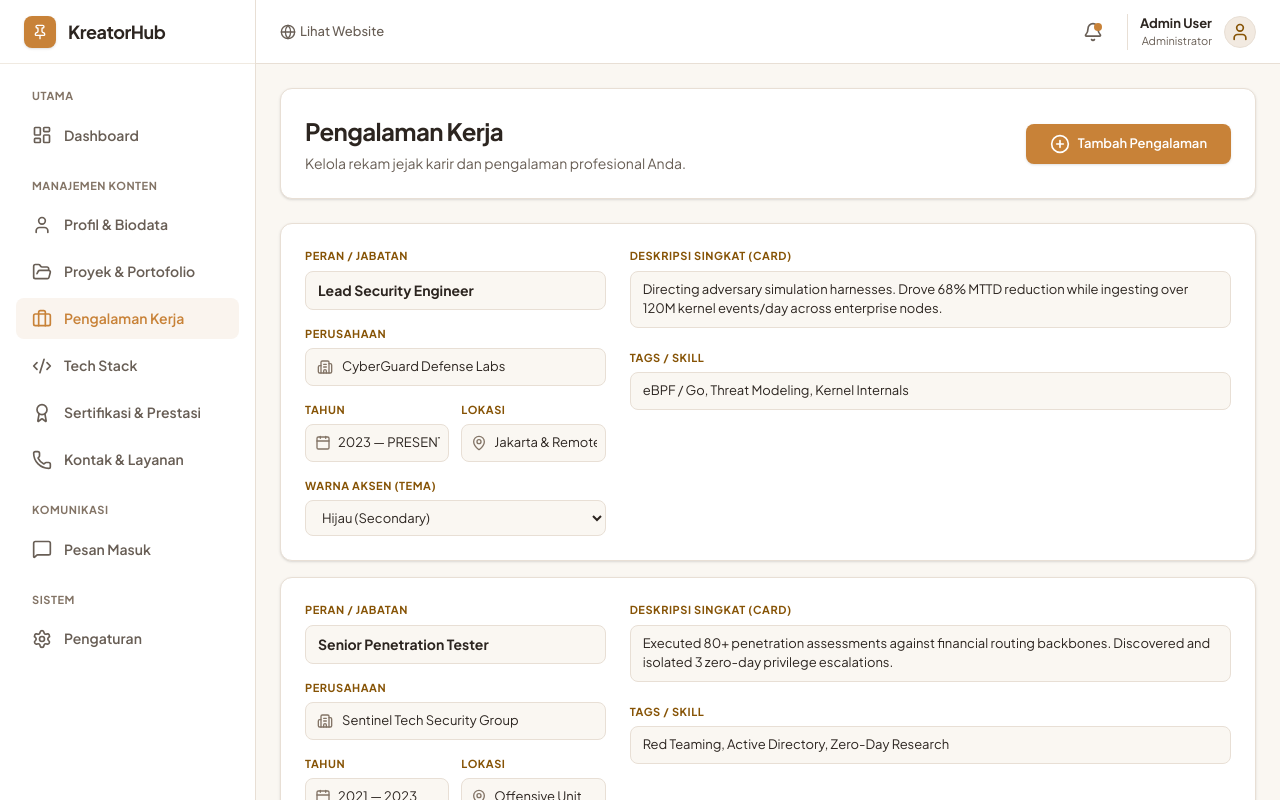
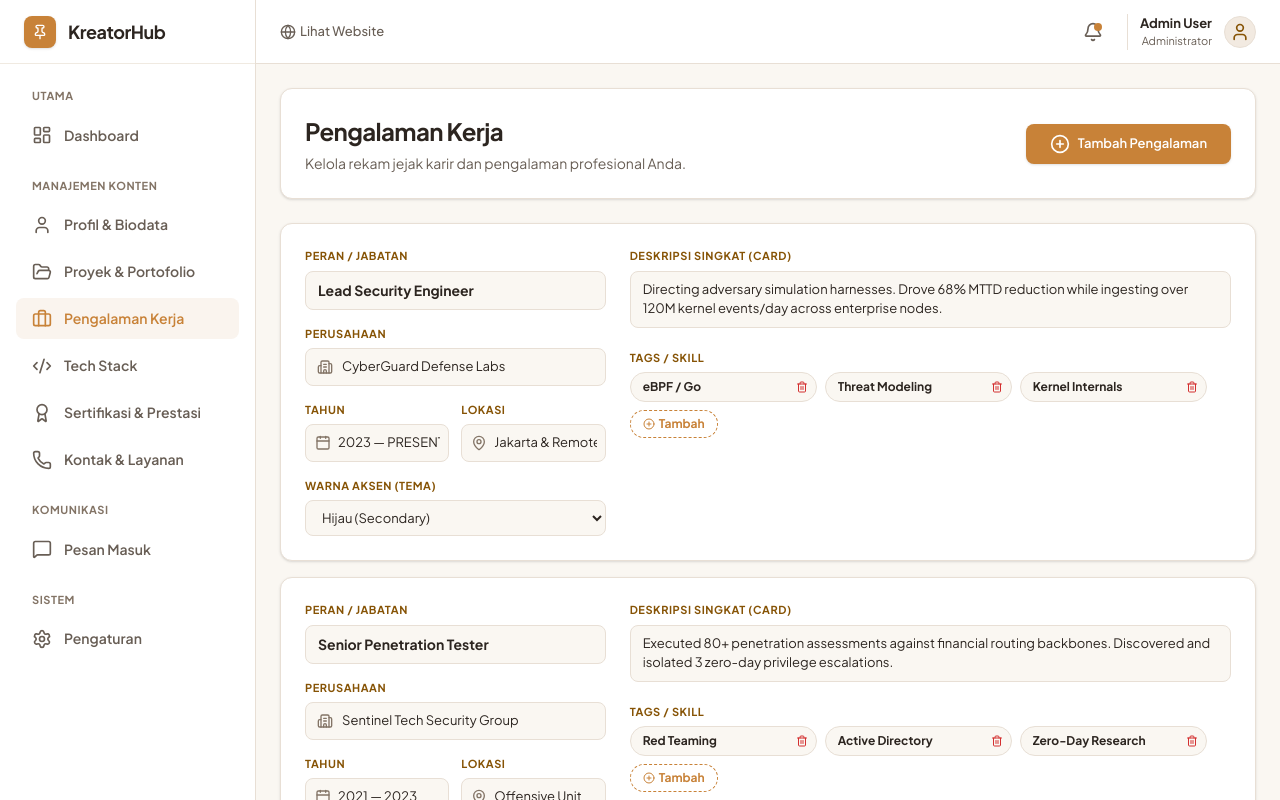
Before and after one commit to AdliXSec/Portfolio-V2, a React (Vite) app in the folder app/: page /admin/experience in a window 1280 px wide. Shown: the top 800 px of the page. Built offline with nearby package versions, Linux system fonts and the light colour scheme.

Commit message:
feat: use pill design for tags and skills in admin experience page

```diff
--- a/app/src/data/profile.js
+++ b/app/src/data/profile.js
@@ -17,14 +17,12 @@ export const profile = {
 
   extendedPhilosophy: [
     "Dalam lanskap digital saat ini, mengandalkan pemindaian keamanan otomatis tidaklah cukup. Ancaman modern mengeksploitasi logika bisnis dan kerentanan API yang kompleks. Pengalaman membangun sistem secara utuh—dari backend, integrasi database, hingga antarmuka—memberikan keunggulan krusial dalam memahami cara penyerang berpikir dan membongkar sistem.",
-    "Fokus utama saya adalah menciptakan ekosistem keamanan yang proaktif. Hal ini diwujudkan melalui penggabungan alat investigasi OSINT, pengembangan platform SecOps terintegrasi dengan API intelijen ancaman (seperti VirusTotal dan NVD NIST), serta inovasi IoT untuk memantau kerentanan lingkungan dunia nyata.",
     "Fokus utama saya adalah menciptakan ekosistem keamanan yang proaktif. Hal ini diwujudkan melalui penggabungan alat investigasi OSINT, pengembangan platform SecOps terintegrasi dengan API intelijen ancaman (seperti VirusTotal dan NVD NIST), serta inovasi IoT untuk memantau kerentanan lingkungan dunia nyata."
   ],
   methodologyPillars: [
     "Pengujian penetrasi aplikasi web berbasis logika kerentanan mendalam (Vulnerability Assessment).",
     "Pengembangan arsitektur backend dan REST API yang efisien, aman, dan dapat diskalakan.",
     "Integrasi Threat Intelligence dan OSINT ke dalam alur kerja operasi keamanan modern.",
-    "Eksperimentasi sistem perangkat keras (IoT) dengan mikrokontroler untuk deteksi anomali.",
     "Eksperimentasi sistem perangkat keras (IoT) dengan mikrokontroler untuk deteksi anomali."
   ],
 
@@ -32,7 +30,6 @@ export const profile = {
     { value: 'C3SA', label: 'Certified Cyber Security Analyst' },
     { value: 'HOF', label: 'CSIRT Kutai Kartanegara' },
     { value: 'WEB-RTA', label: 'Certified Web Red Team An.' },
-    { value: '(1st)', label: 'Best Defender Cyber Combat' },
     { value: '(1st)', label: 'Best Defender Cyber Combat' }
   ],
 
@@ -40,7 +37,6 @@ export const profile = {
     { label: 'Web App Security & Pentesting', icon: '🛡️' },
     { label: 'Backend & API Development', icon: '💻' },
     { label: 'OSINT & Threat Intelligence', icon: '🔍' },
-    { label: 'IoT & Hardware Integration', icon: '⚙️' },
     { label: 'IoT & Hardware Integration', icon: '⚙️' }
   ],
 
@@ -48,7 +44,6 @@ export const profile = {
     { platform: 'GitHub', url: 'https://github.com/AdliXSec', icon: 'Github' },
     { platform: 'LinkedIn', url: 'https://linkedin.com/in/naufal-syahruradli', icon: 'Linkedin' },
     { platform: 'TikTok', url: 'https://www.tiktok.com/@dlixonly._', icon: 'Link2' },
-    { platform: 'HackTheBox', url: 'https://hackthebox.com/', icon: 'Box' },
     { platform: 'HackTheBox', url: 'https://hackthebox.com/', icon: 'Box' }
   ]
 };
--- a/app/src/pages/admin/AdminExperience.jsx
+++ b/app/src/pages/admin/AdminExperience.jsx
@@ -1,28 +1,30 @@
+import { useState } from 'react';
 import { Briefcase, PlusCircle, Calendar, MapPin, Building2, Trash2 } from 'lucide-react';
-import { experiences as experience } from '../../data/experience';
+import { experiences as initialExperiences } from '../../data/experience';
 
-export default function AdminExperience() {
+function ExperienceCard({ exp, onRemove, onUpdate }) {
+  const [tags, setTags] = useState(exp.tags || []);
+
+  const addTag = () => setTags([...tags, '']);
+  const updateTag = (index, value) => {
+    const newTags = [...tags];
+    newTags[index] = value;
+    setTags(newTags);
+    onUpdate({ ...exp, tags: newTags });
+  };
+  const removeTag = (index) => {
+    const newTags = tags.filter((_, i) => i !== index);
+    setTags(newTags);
+    onUpdate({ ...exp, tags: newTags });
+  };
+
   return (
-    <div className="py-6 flex flex-col gap-6 max-w-[1440px] mx-auto w-full">
-      <div className="flex flex-col md:flex-row md:items-center justify-between gap-4 bg-white p-6 rounded-xl border border-[#E8DFD5] shadow-sm">
-        <div>
-          <h1 className="text-[24px] font-bold text-[#2C2520] tracking-tight">Pengalaman Kerja</h1>
-          <p className="text-[14px] text-[#685E55] mt-1">
-            Kelola rekam jejak karir dan pengalaman profesional Anda.
-          </p>
-        </div>
-        <button className="inline-flex items-center justify-center gap-2 px-6 py-2.5 rounded-lg bg-[#C88238] hover:bg-[#B86F28] text-white text-[13px] font-semibold shadow-sm transition-all">
-          <PlusCircle className="w-5 h-5" />
-          <span>Tambah Pengalaman</span>
-        </button>
-      </div>
-
-      <div className="flex flex-col gap-4">
-        {experience.map((exp, index) => (
-          <div key={index} className="bg-white p-6 rounded-xl border border-[#E8DFD5] shadow-sm flex flex-col md:flex-row gap-6 relative group">
+    <div className="bg-white p-6 rounded-xl border border-[#E8DFD5] shadow-sm flex flex-col md:flex-row gap-6 relative group">
       <div className="absolute top-6 right-6 opacity-0 group-hover:opacity-100 transition-opacity flex gap-2">
         <button className="px-3 py-1.5 bg-[#FAF4EE] text-[#2C2520] text-[12px] font-bold rounded border border-[#E8DFD5] hover:bg-[#F2EAE1]">Simpan</button>
-              <button className="p-1.5 bg-[#FFF0F0] text-[#D32F2F] rounded border border-[#FFCDD2] hover:bg-[#FFEBEE]"><Trash2 className="w-4 h-4" /></button>
+        <button onClick={onRemove} className="p-1.5 bg-[#FFF0F0] text-[#D32F2F] rounded border border-[#FFCDD2] hover:bg-[#FFEBEE]">
+          <Trash2 className="w-4 h-4" />
+        </button>
       </div>
 
       <div className="w-full md:w-1/3 space-y-4">
@@ -72,10 +74,73 @@ export default function AdminExperience() {
 
         <div>
           <label className="block text-[11px] font-bold text-[#865305] uppercase tracking-wider mb-1.5">Tags / Skill</label>
-                <input type="text" defaultValue={exp.tags ? exp.tags.join(', ') : ''} className="w-full px-3 py-2 bg-[#FAF7F2] border border-[#E8DFD5] rounded-lg text-[13px] text-[#2C2520] focus:outline-none focus:border-[#C88238]" placeholder="Misal: Python, AWS, eBPF" />
+          <div className="flex flex-wrap gap-2">
+            {tags.map((tag, i) => (
+              <div key={i} className="flex items-center bg-[#FAF7F2] border border-[#E8DFD5] rounded-full pl-3 pr-1 py-1">
+                <input
+                  type="text"
+                  value={tag}
+                  onChange={(e) => updateTag(i, e.target.value)}
+                  className="bg-transparent text-[12px] font-bold text-[#2C2520] focus:outline-none min-w-[60px]"
+                  placeholder="Nama Tag"
+                />
+                <button onClick={() => removeTag(i)} className="p-1 rounded-full text-[#D32F2F] hover:bg-[#FFF0F0]">
+                  <Trash2 className="w-3 h-3" />
+                </button>
+              </div>
+            ))}
+            <button onClick={addTag} className="px-3 py-1 flex items-center gap-1 bg-white border border-dashed border-[#C88238] text-[#C88238] rounded-full text-[12px] font-bold hover:bg-[#FAF4EE] transition-colors">
+              <PlusCircle className="w-3 h-3" /> Tambah
+            </button>
           </div>
         </div>
       </div>
+    </div>
+  );
+}
+
+export default function AdminExperience() {
+  const [experiences, setExperiences] = useState(initialExperiences || []);
+
+  const addExperience = () => {
+    setExperiences([...experiences, {
+      role: '', company: '', period: '', location: '', color: 'primary', description: '', tags: []
+    }]);
+  };
+
+  const removeExperience = (idx) => {
+    setExperiences(experiences.filter((_, i) => i !== idx));
+  };
+
+  const updateExperience = (idx, updatedExp) => {
+    const newExps = [...experiences];
+    newExps[idx] = updatedExp;
+    setExperiences(newExps);
+  };
+
+  return (
+    <div className="py-6 flex flex-col gap-6 max-w-[1440px] mx-auto w-full">
+      <div className="flex flex-col md:flex-row md:items-center justify-between gap-4 bg-white p-6 rounded-xl border border-[#E8DFD5] shadow-sm">
+        <div>
+          <h1 className="text-[24px] font-bold text-[#2C2520] tracking-tight">Pengalaman Kerja</h1>
+          <p className="text-[14px] text-[#685E55] mt-1">
+            Kelola rekam jejak karir dan pengalaman profesional Anda.
+          </p>
+        </div>
+        <button onClick={addExperience} className="inline-flex items-center justify-center gap-2 px-6 py-2.5 rounded-lg bg-[#C88238] hover:bg-[#B86F28] text-white text-[13px] font-semibold shadow-sm transition-all">
+          <PlusCircle className="w-5 h-5" />
+          <span>Tambah Pengalaman</span>
+        </button>
+      </div>
+
+      <div className="flex flex-col gap-4">
+        {experiences.map((exp, index) => (
+          <ExperienceCard
+            key={index}
+            exp={exp}
+            onRemove={() => removeExperience(index)}
+            onUpdate={(updatedExp) => updateExperience(index, updatedExp)}
+          />
         ))}
       </div>
     </div>
```
Lines whose indentation alone changed are shown as unchanged.
